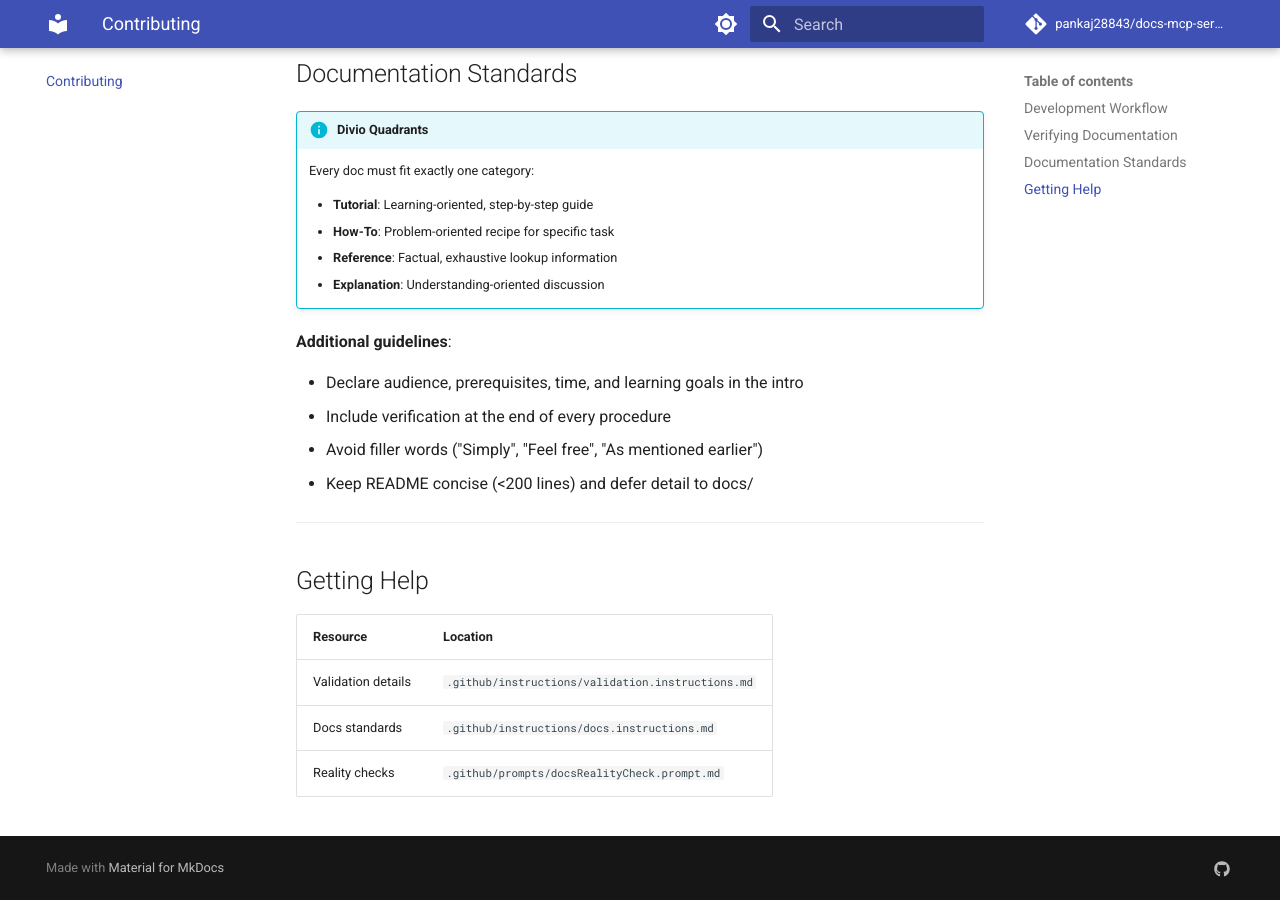
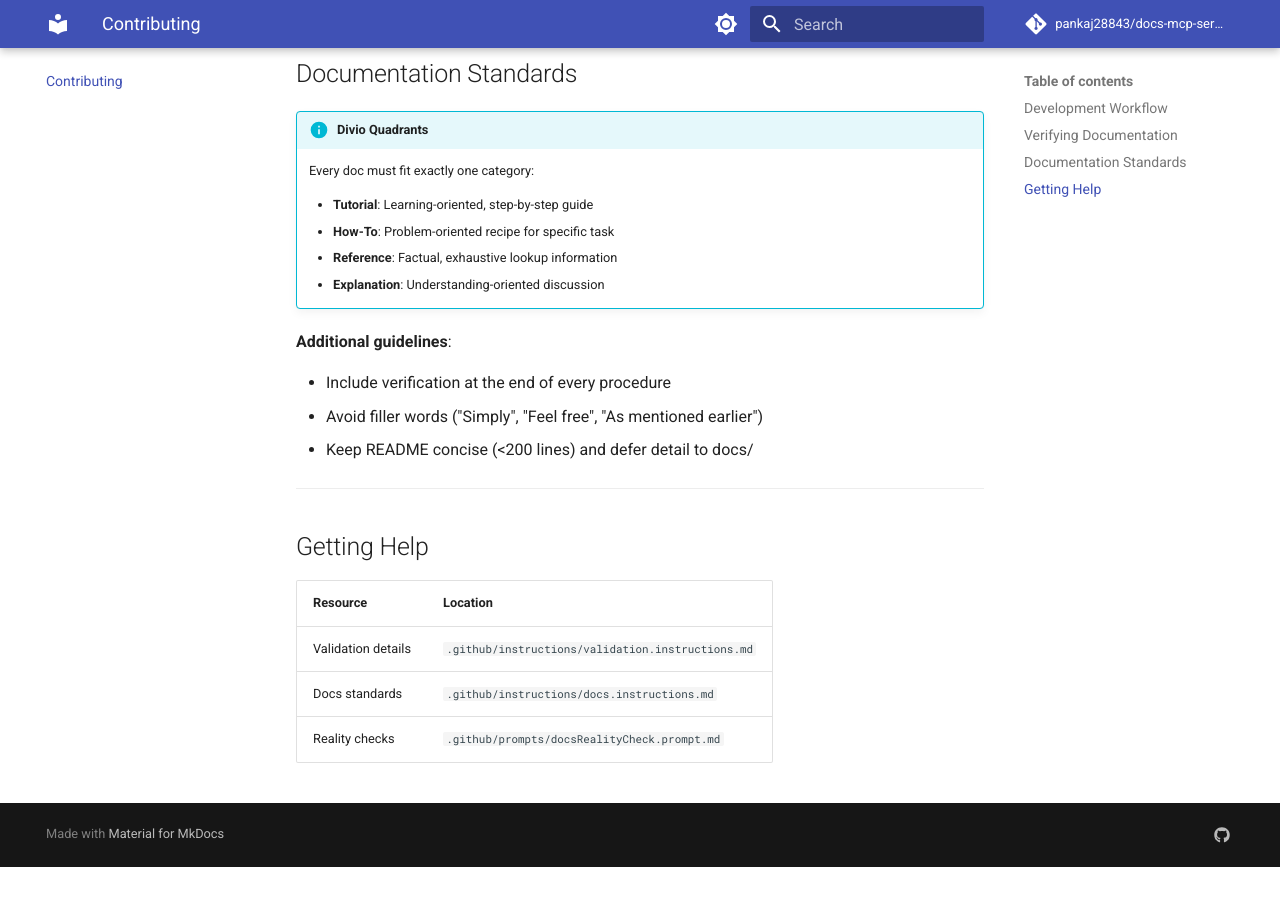
Before and after one commit to pankaj28843/docs-mcp-server, an MkDocs documentation site: the page built from docs/contributing.md, in a window 1280 px wide and 900 px high, scrolled down 939 px. Built offline with MkDocs 1.6.1 and Material for MkDocs 9.7.7, drawn with Linux system fonts in a browser that asks for light colours; comment, search, counter and statistics services are not loaded; after the commit the page ends 1806 px from its top, so only the background shows below that.

```diff
--- a/docs/contributing.md
+++ b/docs/contributing.md
@@ -47,7 +47,6 @@
 
 **Additional guidelines**:
 
-- Declare audience, prerequisites, time, and learning goals in the intro
 - Include verification at the end of every procedure
 - Avoid filler words ("Simply", "Feel free", "As mentioned earlier")
 - Keep README concise (<200 lines) and defer detail to docs/
```
Also changed, not shown: .github/instructions/docs.instructions.md, .github/prompts/docsRealityCheck.prompt.md, .github/prompts/docsRewrite.prompt.md, .github/prompts/visualDocsQA.prompt.md.
